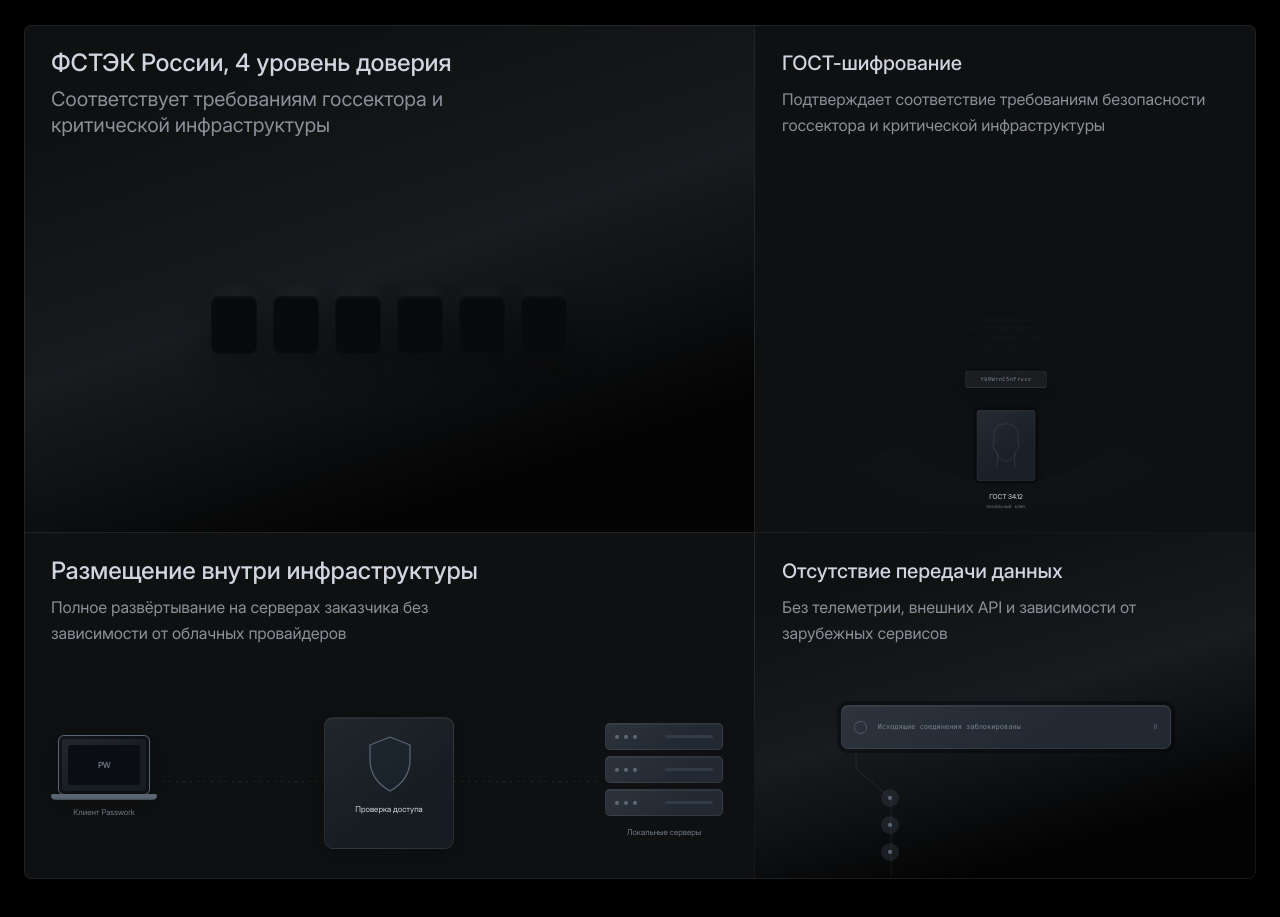
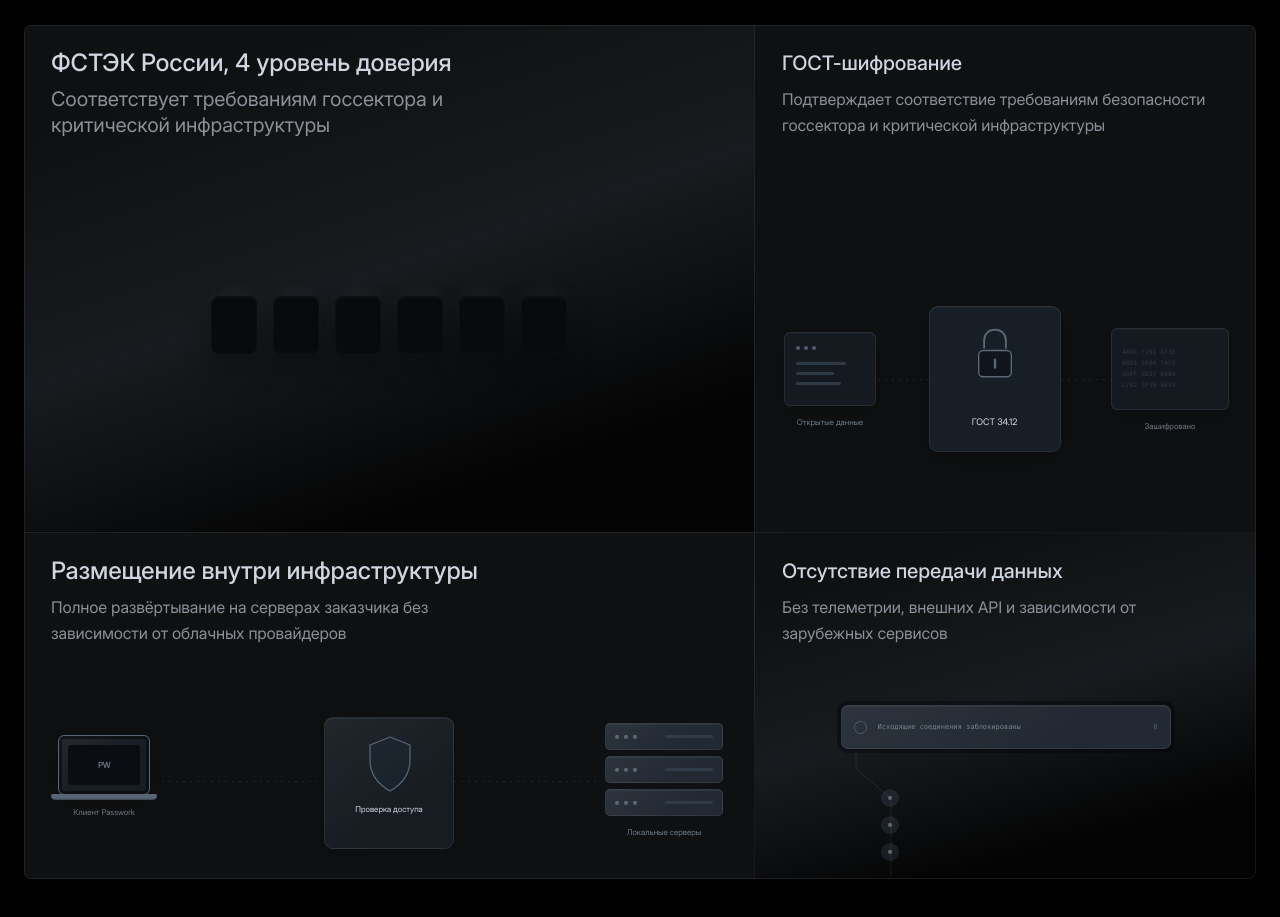
Before and after one commit to geniusonmorion-collab/reserve-passwork-copy, a Next.js app: page / in a window 1280 px wide. Shown: the part 1840-2757 px from the top of the page. Built offline with nearby package versions, Linux system fonts and the light colour scheme.

Commit message:
Replace GOST card animation

```diff
--- a/app/security-proof-grid.tsx
+++ b/app/security-proof-grid.tsx
@@ -27,22 +27,11 @@ const securityProofs = [
   },
 ] as const;
 
-const cipherCodes = [
-  'Yb9WrnC5nFrvvz',
-  '4A6CF291073B88',
-  'D2E83B71A9C416',
-  'GOST34122015',
-] as const;
-
-const magicGlyphRows = [
-  '4A6CF291073B88D15E0A74C916EF3D27',
-  '9D31A86042C7F50BE31967AA2E8C7014',
-  'B7E0541C936F2AD80571CC3EA4896DF2',
-  '0FA2794DE618B35C9027FD618A34C7E9',
-  '53D8A1F6B2940CE77A163D8BF01942C5',
-  'C74E1960AD3F825B41E69C087D2FA536',
-  '18B6F03A4D97CE251F68A2DB930C547E',
-  'A3F81D9C620E475BB27D106AF39C58E4',
+const gostCipherRows = [
+  '4A6C F291 073B',
+  '88D1 5E0A 74C9',
+  '16EF 3D27 A9B4',
+  'C702 5F18 6E93',
 ] as const;
 
 const blockedRows = [
@@ -71,73 +60,75 @@ function MfaArtwork() {
   );
 }
 
-function MagicLinksArtwork() {
+function GostEncryptionArtwork() {
   return (
-    <div className="clerk-art clerk-art--magic" aria-hidden="true">
-      <div className="clerk-magic">
-        <div className="clerk-magic__glyphs">
-          {magicGlyphRows.map((row, index) => (
-            <span
-              key={row}
-              style={
-                {
-                  '--clerk-delay': `${index * -180}ms`,
-                  '--clerk-direction': index % 2 ? '-1' : '1',
-                } as CSSProperties
-              }
-            >
-              {row}
+    <div className="clerk-art clerk-art--gost" aria-hidden="true">
+      <div className="gost-flow">
+        <div className="gost-flow__source">
+          <div className="gost-flow__document">
+            <span className="gost-flow__document-head">
+              <i />
+              <i />
+              <i />
             </span>
-          ))}
-        </div>
-        <span className="clerk-magic__shade" />
-
-        <div className="clerk-magic__token">
-          {cipherCodes.map((code, index) => (
-            <span
-              key={code}
-              style={
-                { '--clerk-delay': `${index * -600}ms` } as CSSProperties
-              }
-            >
-              {code}
-            </span>
-          ))}
+            {['74%', '56%', '66%'].map((width, index) => (
+              <span
+                className="gost-flow__source-line"
+                key={width}
+                style={
+                  {
+                    '--gost-delay': `${index * 90}ms`,
+                    '--gost-line-width': width,
+                  } as CSSProperties
+                }
+              >
+                <i />
+              </span>
+            ))}
+          </div>
+          <small>Открытые данные</small>
         </div>
 
-        <span className="clerk-magic__dome" />
-        <div className="clerk-magic__identity">
-          <div className="clerk-magic__portrait">
-            <svg
-              viewBox="0 0 80 96"
-              fill="none"
-              strokeLinecap="round"
-              strokeLinejoin="round"
-              strokeWidth="1.5"
-            >
-              <path
-                className="clerk-magic__portrait-shadow"
-                d="M26.22 78.25c2.679-3.522 1.485-17.776 1.485-17.776-1.084-2.098-1.918-4.288-2.123-5.619-3.573 0-3.7-8.05-3.827-9.937-.102-1.509 1.403-1.383 2.169-1.132-.298-1.3-.92-5.408-1.021-11.446C22.775 24.794 30.94 17.75 40 17.75h.005c9.059 0 17.225 7.044 17.097 14.59-.102 6.038-.723 10.147-1.021 11.446.765-.251 2.271-.377 2.169 1.132-.128 1.887-.254 9.937-3.827 9.937-.205 1.331-1.039 3.521-2.123 5.619 0 0-1.194 14.254 1.485 17.776"
-              />
-              <path
-                className="clerk-magic__portrait-shadow"
-                d="M27.705 60.474a26.884 26.884 0 0 0 1.577 2.682c1.786 2.642 5.36 6.792 10.718 6.792h.005c5.358 0 8.932-4.15 10.718-6.792a26.884 26.884 0 0 0 1.577-2.682"
-              />
-              <path
-                className="clerk-magic__portrait-draw"
-                pathLength="1"
-                d="M26.22 78.25c2.679-3.522 1.485-17.776 1.485-17.776-1.084-2.098-1.918-4.288-2.123-5.619-3.573 0-3.7-8.05-3.827-9.937-.102-1.509 1.403-1.383 2.169-1.132-.298-1.3-.92-5.408-1.021-11.446C22.775 24.794 30.94 17.75 40 17.75h.005c9.059 0 17.225 7.044 17.097 14.59-.102 6.038-.723 10.147-1.021 11.446.765-.251 2.271-.377 2.169 1.132-.128 1.887-.254 9.937-3.827 9.937-.205 1.331-1.039 3.521-2.123 5.619 0 0-1.194 14.254 1.485 17.776"
-              />
-              <path
-                className="clerk-magic__portrait-draw clerk-magic__portrait-draw--inner"
-                pathLength="1"
-                d="M27.705 60.474a26.884 26.884 0 0 0 1.577 2.682c1.786 2.642 5.36 6.792 10.718 6.792h.005c5.358 0 8.932-4.15 10.718-6.792a26.884 26.884 0 0 0 1.577-2.682"
-              />
-            </svg>
-            <span className="clerk-magic__scan" />
+        <span className="gost-flow__route gost-flow__route--in" />
+
+        <div className="gost-flow__cipher">
+          <span className="gost-flow__cipher-ring" />
+          <svg viewBox="0 0 64 64">
+            <path
+              className="gost-flow__lock-shackle"
+              d="M20 29v-8c0-7 5-12 12-12s12 5 12 12v8"
+            />
+            <rect
+              className="gost-flow__lock-body"
+              x="14"
+              y="27"
+              width="36"
+              height="29"
+              rx="5"
+            />
+            <path className="gost-flow__keyhole" d="M32 37v9" />
+          </svg>
+          <strong>ГОСТ 34.12</strong>
+        </div>
+
+        <span className="gost-flow__route gost-flow__route--out" />
+
+        <div className="gost-flow__result">
+          <div className="gost-flow__output">
+            {gostCipherRows.map((row, index) => (
+              <span
+                key={row}
+                style={
+                  { '--gost-delay': `${index * 85}ms` } as CSSProperties
+                }
+              >
+                {row}
+              </span>
+            ))}
+            <i className="gost-flow__output-scan" />
+            <i className="gost-flow__seal">✓</i>
           </div>
-          <strong>ГОСТ 34.12</strong>
-          <small>локальный ключ</small>
+          <small>Зашифровано</small>
         </div>
       </div>
     </div>
@@ -256,7 +247,7 @@ function SecurityProofVisual({
   kind: (typeof securityProofs)[number]['kind'];
 }) {
   if (kind === 'fstec') return <MfaArtwork />;
-  if (kind === 'gost') return <MagicLinksArtwork />;
+  if (kind === 'gost') return <GostEncryptionArtwork />;
   if (kind === 'infrastructure') return <InfrastructureArtwork />;
   return <FraudArtwork />;
 }
```
Also changed, not shown: app/globals.css.
